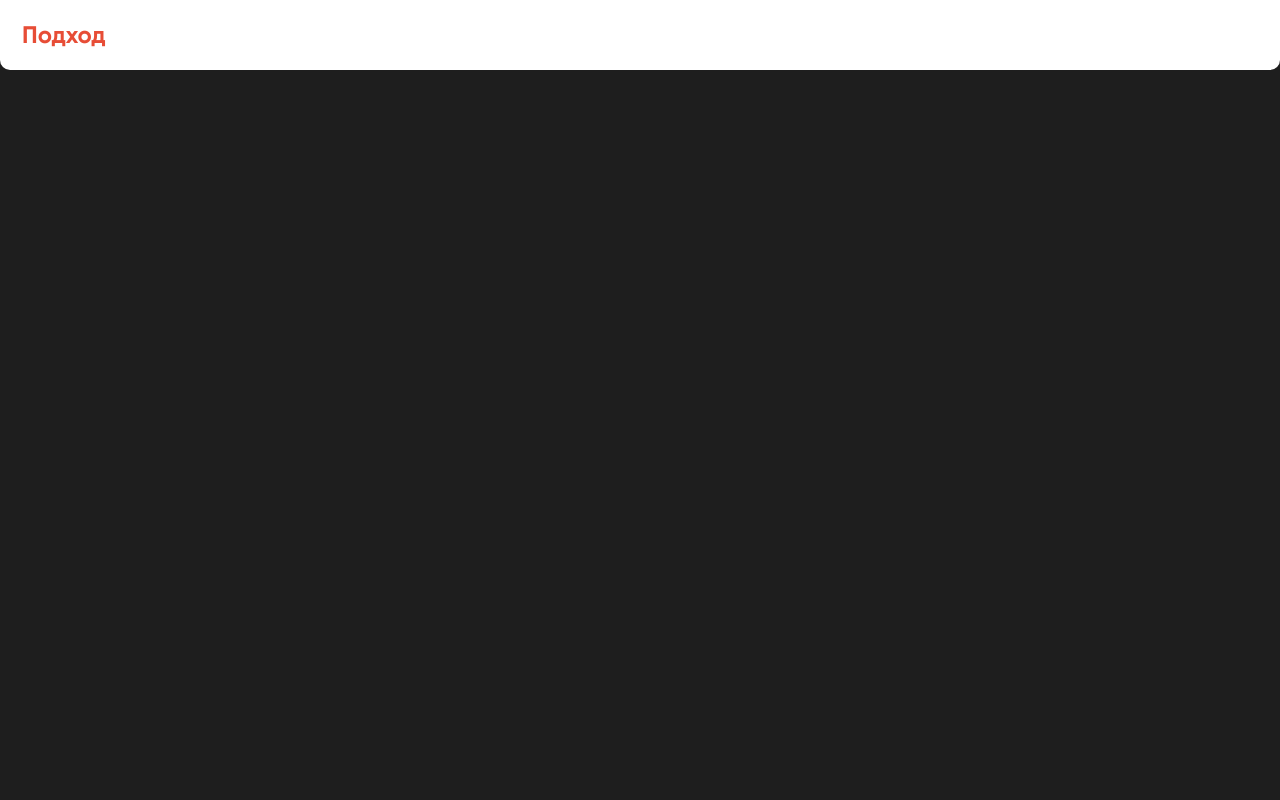
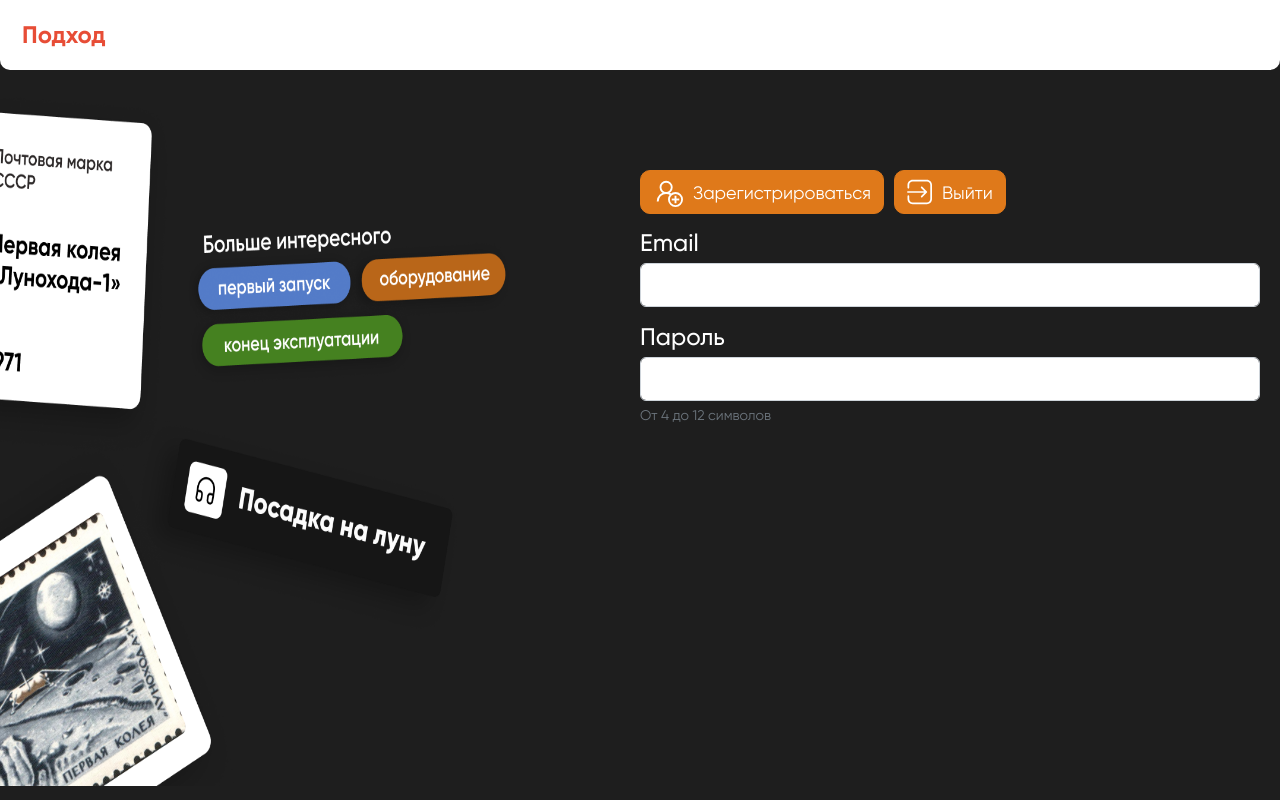
Before and after one commit to Anto-MSHK/podhod_front, a React (Create React App) app: page /registration in a window 1280 px wide. Before the commit this address had no page. Built offline with nearby package versions, Linux system fonts and the light colour scheme.

Commit message:
AuthPage

```diff
--- a/src/App.tsx
+++ b/src/App.tsx
@@ -4,7 +4,7 @@ import { Routes, Route } from "react-router-dom";
 import { TestPage } from "./pages/TestPage/TestPage";
 import { MainPage } from "./pages/StylePage/StylePage";
 import { Layout } from "./layout/Layout";
-import { InfoComponent } from "./components/InfoComponent/InfoComponent";
+import AuthPage from "./pages/AuthPage/AuthPage";
 
 function App() {
   return (
@@ -12,6 +12,7 @@ function App() {
       <Routes>
         <Route element={<MainPage />} path="/"></Route>
         <Route element={<TestPage />} path="/redux-test"></Route>
+        <Route element={<AuthPage/>} path="/registration"></Route>
       </Routes>
     </Layout>
   );
--- /dev/null
+++ b/src/pages/AuthPage/AuthPage.tsx
@@ -0,0 +1,66 @@
+import React from 'react';
+import {FormContainer} from "../../components/AuthForm/Form";
+import {ButtonArt} from "../../components/ButtonArt/ButtonArt";
+import registerIcon from "../../assets/icons/RegisterIcon.svg";
+import loginIcon from "../../assets/icons/loginIcon.svg";
+import {FormInput} from "../../components/AuthForm/FormInput";
+import { FormikConfig } from "formik";
+import * as Yup from "yup";
+import imageForAuth from "../../assets/pictures/imageForAuth.png"
+import  "../../styles/normalize.css";
+
+
+const formConfig: FormikConfig<any> = {
+    initialValues: {
+        email: "",
+        password: "",
+    },
+    onSubmit: (values) => {
+        alert(JSON.stringify(values, null, 2));
+    },
+};
+
+const schemaConfig: Yup.ObjectShape = {
+    email: Yup.string()
+        .email("Некорректная почта!")
+        .required("Обязательное поле!"),
+    password: Yup.string()
+        .min(4, "Минимум 4 символа!")
+        .max(12, "Максимум 12 символов!")
+        .required("Обязательное поле!"),
+};
+
+
+const AuthPage = () => {
+    return (
+        <><img className="ath" src={imageForAuth} alt="imageForAuth"/>
+            <div className="auth">
+                <FormContainer
+                    schemaConfig={schemaConfig}
+                    formConfig={formConfig}
+                >
+                    <div>
+
+                        <div>
+                            <div style={{display: 'flex', gap: '10px'}}>
+                                <ButtonArt icon={registerIcon} type='submit'>Зарегистрироваться</ButtonArt>
+                                <ButtonArt icon={loginIcon} iconWidth={25} style={{
+                                    backgroundColor: '#282828 !important',
+                                    border: '2px solid #282828'
+                                }}>Выйти</ButtonArt>
+                            </div>
+
+                            <FormInput name="email" label="Email"/>
+                            <FormInput
+                                name="password"
+                                label="Пароль"
+                                help="От 4 до 12 символов"/>
+                        </div>
+                    </div>
+                </FormContainer>
+            </div>
+        </>
+    );
+};
+
+export default AuthPage;
--- a/src/pages/StylePage/StylePage.tsx
+++ b/src/pages/StylePage/StylePage.tsx
@@ -125,29 +125,6 @@ export const MainPage = () => {
       <div>
         <FillForm />
       </div>
-      <div style={{ marginTop: "10px", marginBottom: "10px" }}>
-        <FormContainer
-          schemaConfig={schemaConfig}
-          formConfig={formConfig}
-        >
-          <div>
-
-            <div>
-              <div style={{ display: 'flex', gap: '10px' }}>
-                <ButtonArt icon={registerIcon} type='submit'>Зарегистрироваться</ButtonArt>
-                <ButtonArt  icon = {loginIcon} iconWidth = {25} style={{backgroundColor: '#282828', border: '2px solid #282828'}}>Выйти</ButtonArt>
-              </div>
-
-              <FormInput name="email" label="Email" />
-              <FormInput
-                name="password"
-                label="Пароль"
-                help="От 4 до 12 символов"
-              />
-            </div>
-          </div>
-        </FormContainer>
-      </div>
       <div style={{ display: "flex", gap: '10px'}}>
         <div style={{ width: '300px' }}>
           <InfoComponent icon={icon9} title={"Не может быть опубликовано"} desc={"Есть незаполненные поля"} />
--- a/src/styles/normalize.css
+++ b/src/styles/normalize.css
@@ -145,3 +145,16 @@ template {
 [hidden] {
   display: none;
 }
+.auth {
+  margin-left: auto;
+  margin-top: 5rem;
+  width: 50%;
+}
+.ath {
+  width: 40%;
+  height: 87%;
+  left: 0;
+  display: flex;
+  justify-content: space-between;
+  position: absolute;
+}
```
Also changed, not shown: src/assets/pictures/imageForAuth.png (added).
